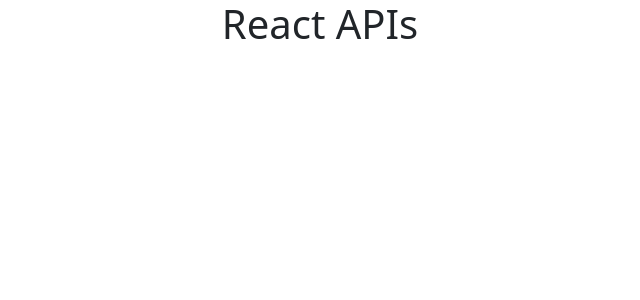
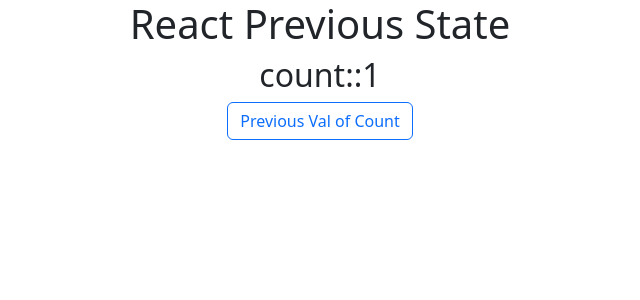
Before and after one commit to rizwanswati/learn-react, a React (Create React App) app: page / in a window 1280 px wide. Shown: the top 300 px of the page, without its empty margins (320-960 px from the left). Built offline with nearby package versions, Linux system fonts and the light colour scheme.

Commit message:
previous-states

```diff
--- a/src/App.js
+++ b/src/App.js
@@ -1,12 +1,13 @@
 import logo from './logo.svg';
 import './App.css';
-
+import PreviousState from "./component/PreviousState";
 
 function App() {
 
     return (
         <div className="App">
-            <h1>React APIs</h1>
+            <h1>React Previous State</h1>
+            <PreviousState/>
         </div>
     );
 }
--- /dev/null
+++ b/src/component/PreviousState.js
@@ -0,0 +1,27 @@
+/*
+* React limitations make it impossible to store previous value in a variable and access it later. so react has provided
+* another way of getting the previous values throw state magic functions
+* */
+
+
+import {useState} from "react";
+import {Button} from "react-bootstrap";
+
+export default function PreviousState() {
+
+    const [count, setCount] = useState(1);
+
+    function update() {
+        setCount((PreviousValue) => {
+            console.log(PreviousValue)
+            return Math.floor(Math.random() * 10)
+        })
+    }
+
+    return (
+        <div>
+            <h2>count::{count}</h2>
+            <Button variant={"outline-primary"} onClick={() => update()}>Previous Val of Count</Button>
+        </div>
+    )
+}
```
